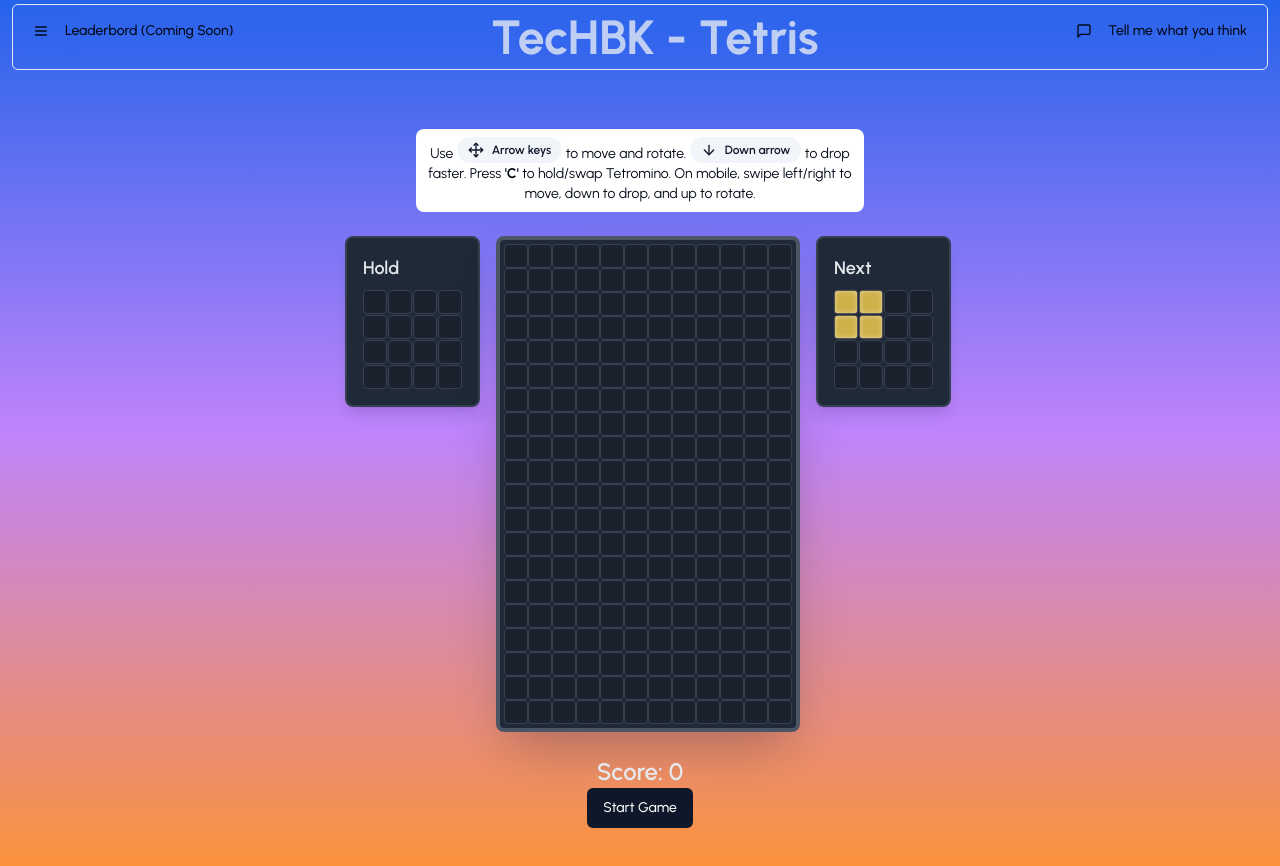
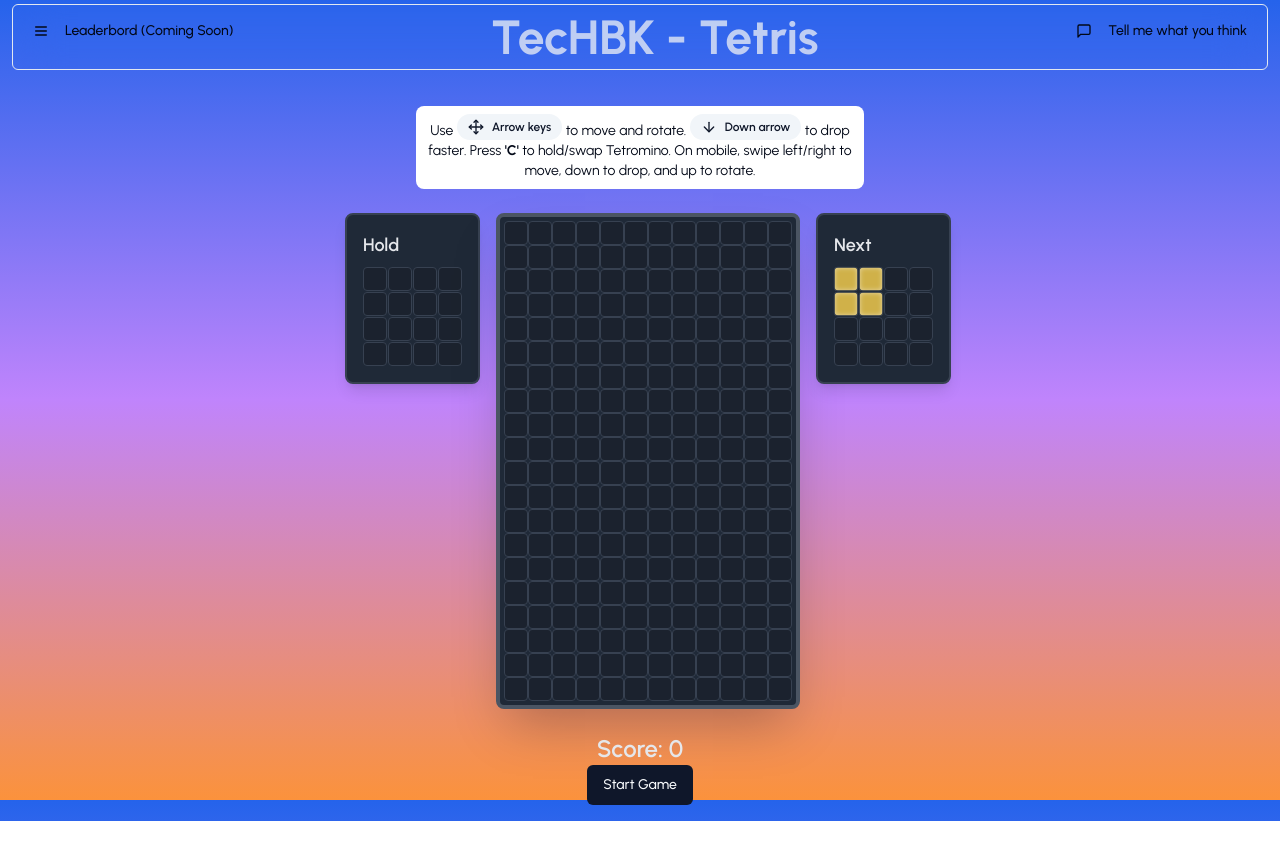
Before and after one commit to iam-hbk/TecHBK-Tetris, a Next.js app: page / in a window 1280 px wide. After the commit the page ends 821 px from the top, so only its background shows below. Built offline with nearby package versions, Linux system fonts and the light colour scheme.

Commit message:
fixed hight bug

```diff
--- a/src/app/layout.tsx
+++ b/src/app/layout.tsx
@@ -44,7 +44,7 @@ export default function RootLayout({
     <html lang="en">
       <body
         className={cn(
-          "min-h-screen bg-background px-3 font-sans antialiased bg-gradient-to-b relative from-blue-600 via-purple-400 to-orange-400",
+          "h-svh bg-background px-3 font-sans antialiased bg-gradient-to-b relative from-blue-600 via-purple-400 to-orange-400",
           fontSans.variable
         )}
       >
--- a/src/app/page.tsx
+++ b/src/app/page.tsx
@@ -445,7 +445,7 @@ export default function Component() {
 
   return (
     <div
-      className="flex flex-col items-center justify-center min-h-screen  p-4"
+      className="flex flex-col items-center justify-center  p-4"
       onKeyDown={move}
       onTouchStart={handleTouchStart}
       tabIndex={0}
```
